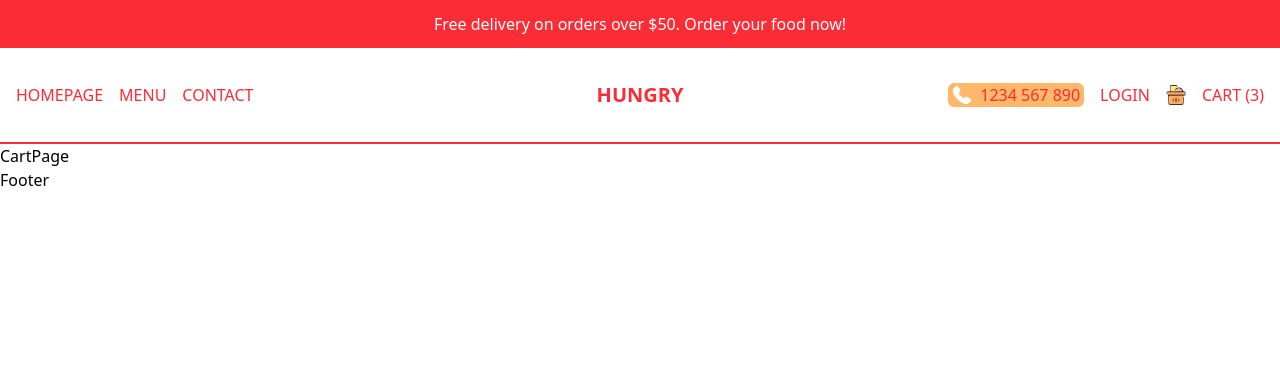
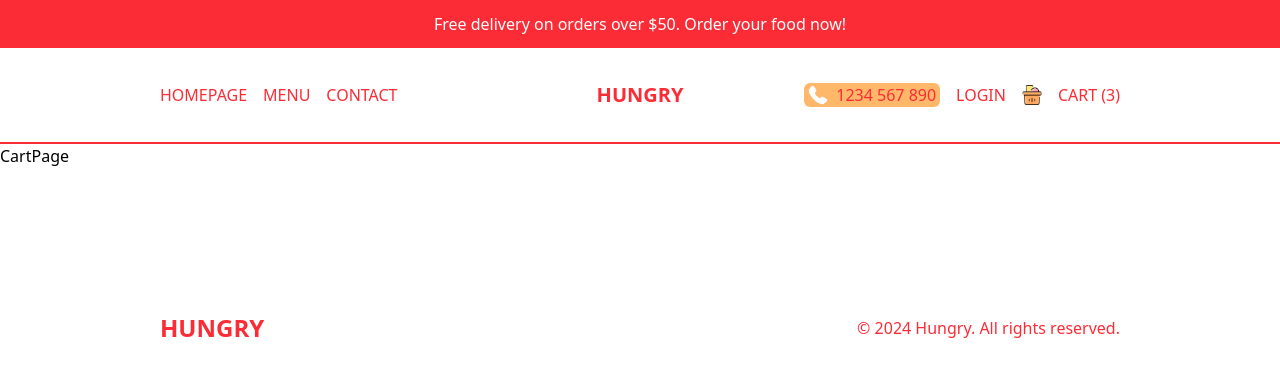
Before and after one commit to Mazbauddin/restaurant, a Next.js app: page /cart in a window 1280 px wide. Shown: the top 376 px of the page. Built offline with nearby package versions, Linux system fonts and the light colour scheme.

Commit message:
create a footer

```diff
--- a/src/components/Footer.tsx
+++ b/src/components/Footer.tsx
@@ -1,7 +1,15 @@
+import Link from "next/link";
 import React from "react";
 
 const Footer = () => {
-  return <div>Footer</div>;
+  return (
+    <div className="h-12 md:h-24 p-4 lg:p-20 xl:p-40 text-red-500 flex items-center justify-between">
+      <Link href="/" className="font-bold uppercase text-xl md:text-2xl">
+        Hungry
+      </Link>
+      <p>© 2024 Hungry. All rights reserved.</p>
+    </div>
+  );
 };
 
 export default Footer;
--- a/src/components/Navbar.tsx
+++ b/src/components/Navbar.tsx
@@ -7,7 +7,7 @@ import Image from "next/image";
 const Navbar = () => {
   const user = false;
   return (
-    <div className="h-12 text-red-500 p-4 flex justify-between items-center border-b-2 border-b-red-500 uppercase md:h-24">
+    <div className="h-12 text-red-500 p-4 flex justify-between items-center border-b-2 border-b-red-500 uppercase md:h-24 lg:px-20 xl:px-40">
       {/* Left Links */}
       <div className="hidden md:flex gap-4 flex-1">
         <Link href="/">HomePage</Link>
```
